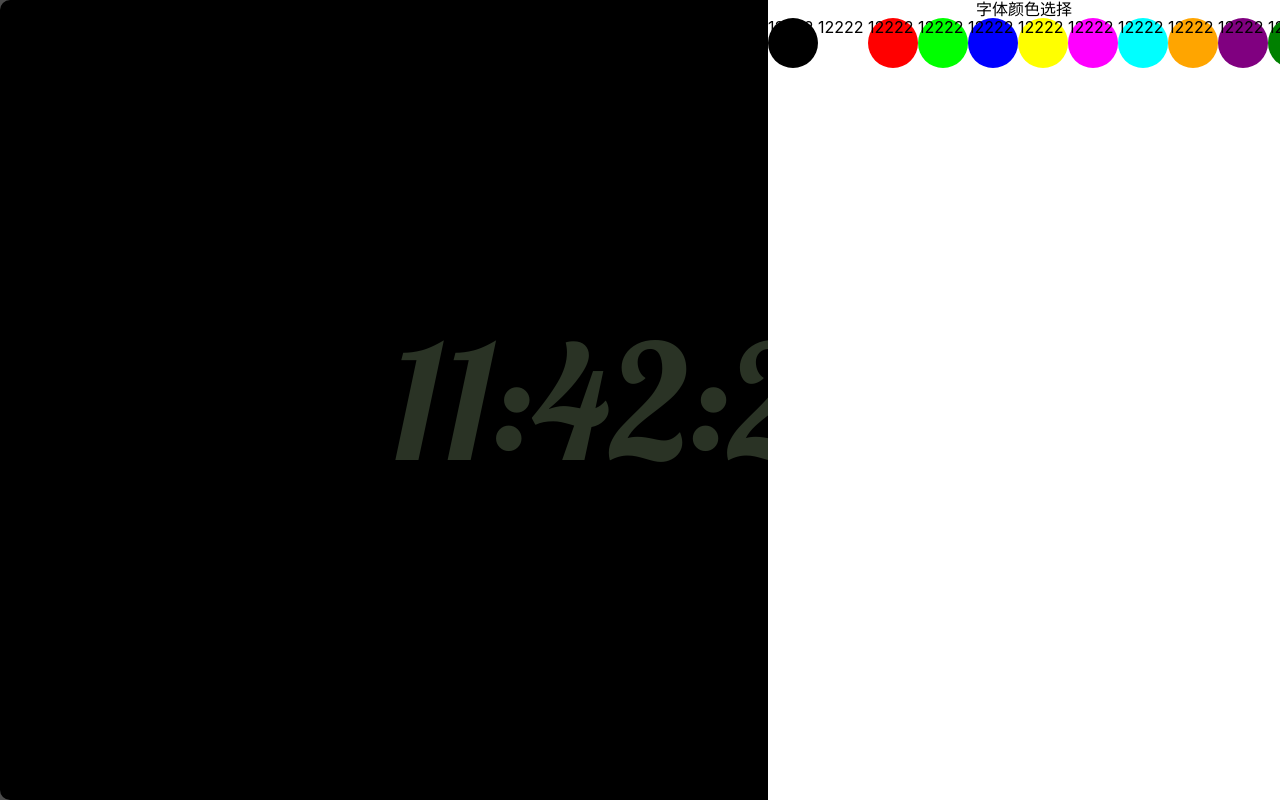
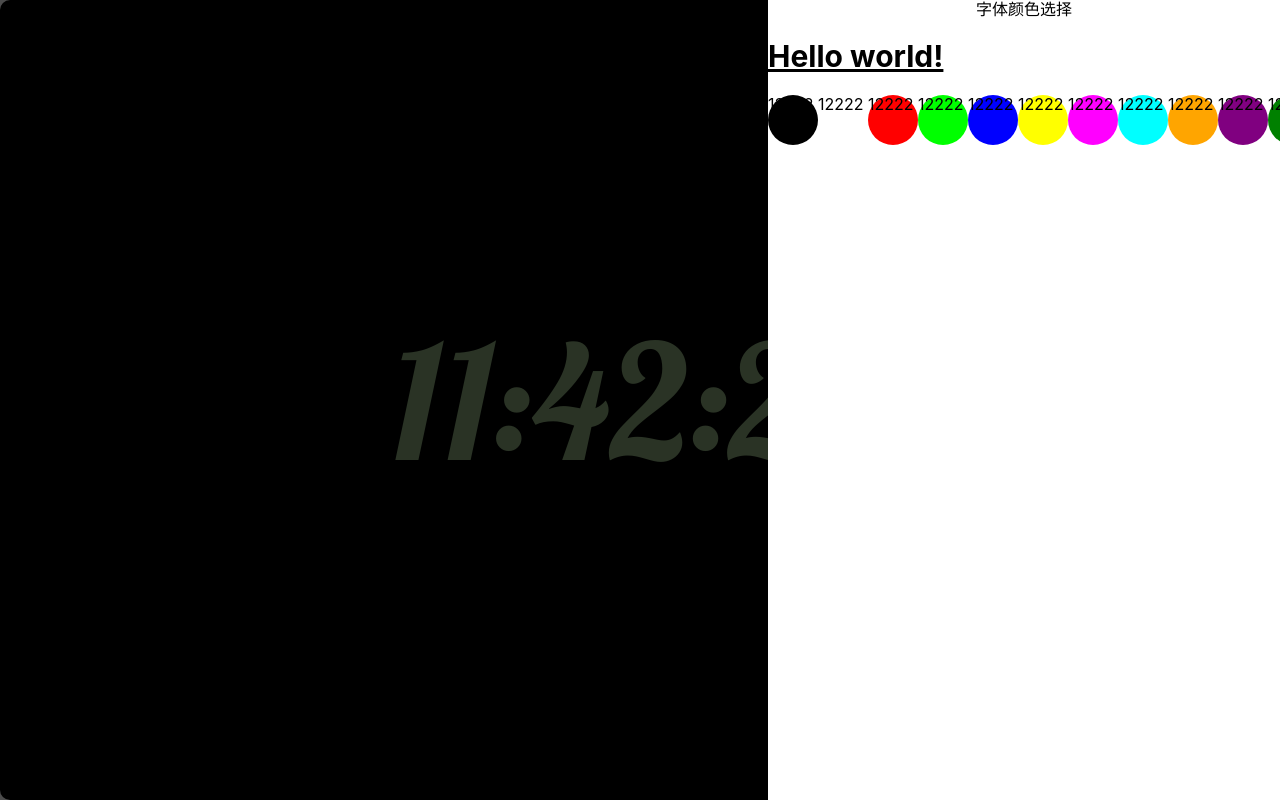
Before and after one commit to yaotutu/standby, a Vue app: page /#/ in a window 1280 px wide. Built offline with nearby package versions, Linux system fonts and the light colour scheme; a web font is replaced by a local one.

Commit message:
add unoCss

```diff
--- a/package.json
+++ b/package.json
@@ -15,6 +15,7 @@
     "axios": "^1.4.0",
     "pinia": "^2.1.4",
     "qweather-icons": "^1.3.3",
+    "remove": "^0.1.5",
     "vant": "^4.6.0",
     "vue": "^3.2.47",
     "vue-router": "4"
@@ -24,6 +25,7 @@
     "@types/node": "^20.3.1",
     "@typescript-eslint/eslint-plugin": "^5.59.11",
     "@typescript-eslint/parser": "^5.59.11",
+    "@unocss/preset-uno": "^0.53.4",
     "@vitejs/plugin-vue": "^4.1.0",
     "eslint": "^8.43.0",
     "eslint-config-prettier": "^8.8.0",
@@ -34,6 +36,7 @@
     "less": "^4.1.3",
     "prettier": "^2.8.8",
     "typescript": "^5.0.2",
+    "unocss": "^0.53.4",
     "unplugin-vue-components": "^0.25.1",
     "vite": "^4.3.9",
     "vue-tsc": "^1.4.2"
--- a/src/layout/standby/index.vue
+++ b/src/layout/standby/index.vue
@@ -17,6 +17,7 @@
     <div class="settingBox">
       <div class="item">
         <div class="title">字体颜色选择</div>
+        <h1 class="text-3xl font-bold underline">Hello world!</h1>
         <div class="content">
           <div
             v-for="item in colorList"
--- a/src/main.ts
+++ b/src/main.ts
@@ -8,6 +8,9 @@ import "@/styles/index.css";
 import "qweather-icons/font/qweather-icons.css";
 // 引入组件样式
 import "vant/lib/index.css";
+// 引入unocss
+import 'virtual:uno.css'
+
 const app = createApp(App);
 const pinia = createPinia()
 app.use(pinia)
--- /dev/null
+++ b/uno.config.ts
@@ -0,0 +1,4 @@
+// uno.config.ts
+import { defineConfig } from "unocss";
+
+export default defineConfig({});
--- a/vite.config.ts
+++ b/vite.config.ts
@@ -3,6 +3,7 @@ import Components from "unplugin-vue-components/vite";
 import { VantResolver } from "unplugin-vue-components/resolvers";
 import vue from "@vitejs/plugin-vue";
 import path from "path";
+import UnoCSS from "unocss/vite";
 
 // https://vitejs.dev/config/
 export default defineConfig({
@@ -11,6 +12,7 @@ export default defineConfig({
     Components({
       resolvers: [VantResolver()],
     }),
+    UnoCSS(),
   ],
   resolve: {
     alias: {
```
Also changed, not shown: 1 other file (tests, documents, lock files or other folders).
